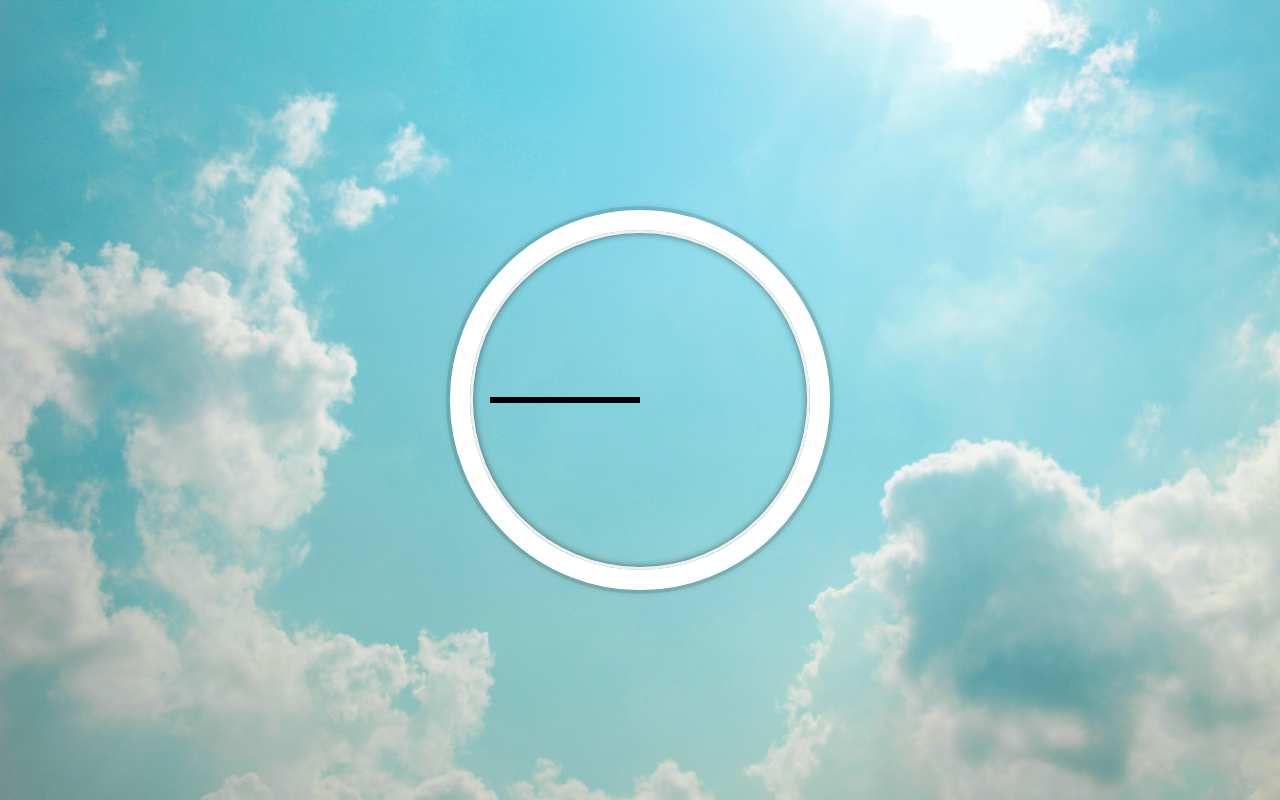
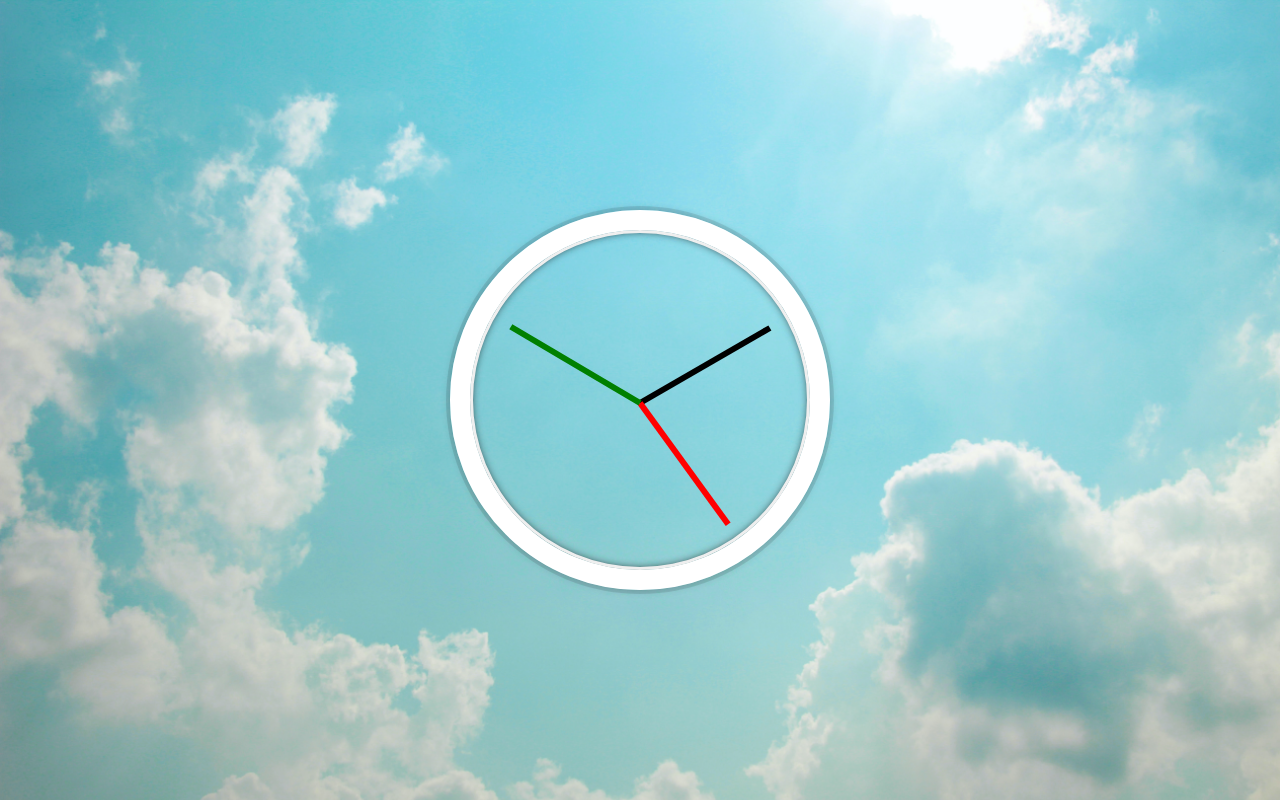
Before and after one commit to Marwa64/Clock-Alarm, a website: page index.html in a window 1280 px wide. Drawn offline with Linux system fonts and the light colour scheme.

Commit message:
clock hands movement

```diff
--- a/css/styles.scss
+++ b/css/styles.scss
@@ -1,6 +1,7 @@
-html {
-  background:  url("../img/background1.jpg");
+html{
+  background-image: url("../img/background1.jpg");
   background-size: cover;
+  background-attachment: fixed;
   font-family: 'helvetica neue';
   text-align: center;
   font-size: 10px;
@@ -19,7 +20,7 @@ body {
   width: 30rem;
   height: 30rem;
   border: 20px solid white;
-  border-radius: 50%;
+  border-radius: 100%;
   margin: 50px auto;
   position: relative;
   padding: 2rem;
@@ -34,7 +35,6 @@ body {
   position: relative;
   width: 100%;
   height: 100%;
-  transform: translateY(-3px); /* account for the height of the clock hands */
 }
 
 .hand {
@@ -43,4 +43,16 @@ body {
   background: black;
   position: absolute;
   top: 50%;
+  transform-origin: 100%;
+  transform: rotate(90deg);
+  transition: all 1s;
 }
+.hour-hand{
+  background-color: black;
+}
+.min-hand{
+  background-color: red;
+}
+.second-hand{
+  background-color: green;
+}
--- a/js/scripts.js
+++ b/js/scripts.js
@@ -0,0 +1,24 @@
+var hourDegree = 90;
+var minuteDegree = 90;
+var secondDegree = 90;
+
+function moveHands(){
+  var now = new Date();
+
+  var hour = now.getHours();
+  var hourHand = document.querySelector(".hour-hand");
+  hourDegree = 90 + (hour * 30);
+  hourHand.style.transform = `rotate(${hourDegree}deg)`;
+
+  var minutes = now.getMinutes();
+  var minutesHand = document.querySelector(".min-hand");
+  minuteDegree = 90 + (minutes * 6);
+  minutesHand.style.transform = `rotate(${minuteDegree}deg)`;
+
+  var seconds = now.getSeconds();
+  var secondsHand = document.querySelector(".second-hand");
+  secondDegree = 90 + (seconds * 6);
+  secondsHand.style.transform = `rotate(${secondDegree}deg)`;
+  console.log(seconds);
+}
+setInterval(moveHands, 1000);
```
Also changed, not shown: index.html (+0 -2 lines), css/styles.css.
